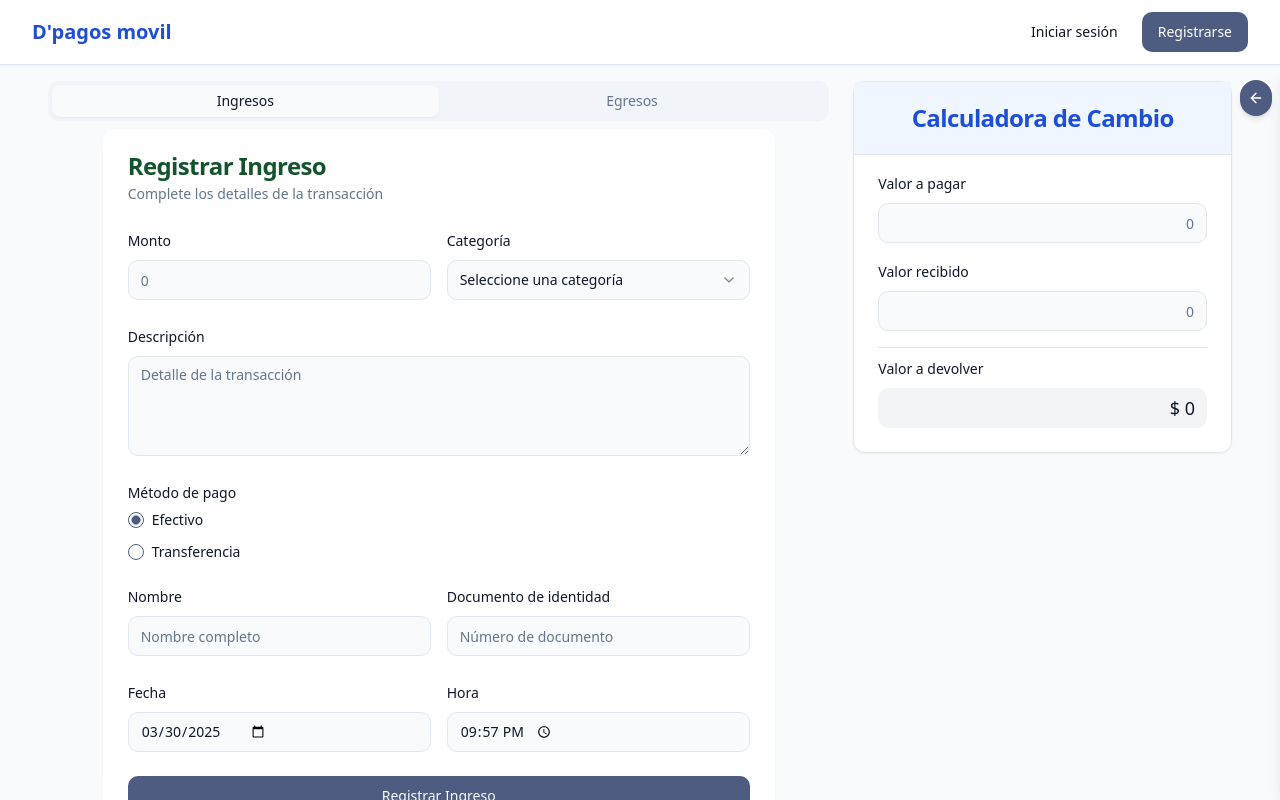
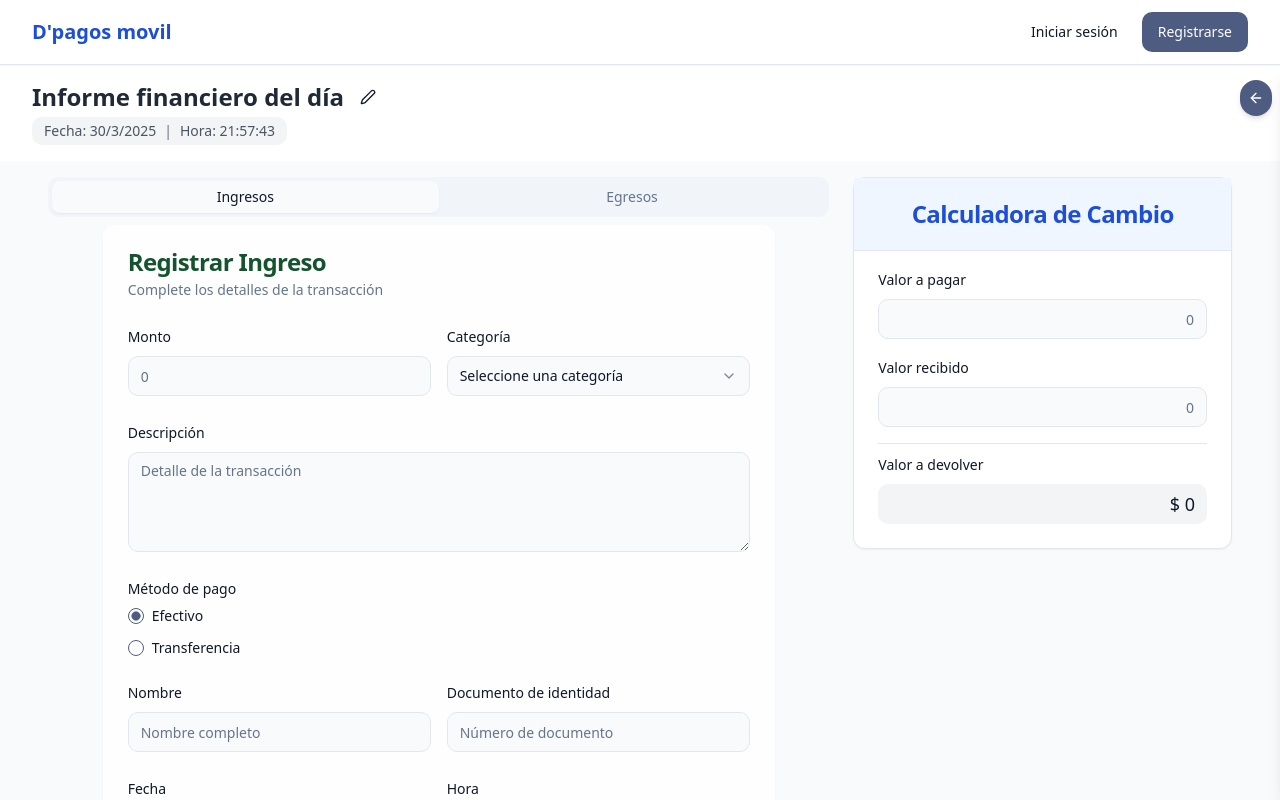
Before and after one commit to Alagar675/caja-diario, a React (Vite) app: page /dashboard in a window 1280 px wide. Built offline with nearby package versions, Linux system fonts and the light colour scheme; the HTML template or start-up script is replaced by a standard one.

Commit message:
Add editable title and date/time display
Implement an editable title and a non-editable date/time display below the navigation bar.

```diff
--- /dev/null
+++ b/src/components/dashboard/DashboardTitle.tsx
@@ -0,0 +1,94 @@
+
+import React, { useState, useEffect } from "react";
+import { Button } from "@/components/ui/button";
+import { Edit2, Check } from "lucide-react";
+
+interface DashboardTitleProps {
+  initialTitle?: string;
+}
+
+const DashboardTitle: React.FC<DashboardTitleProps> = ({
+  initialTitle = "Informe financiero del día"
+}) => {
+  const [title, setTitle] = useState(initialTitle);
+  const [editing, setEditing] = useState(false);
+  const [currentDate, setCurrentDate] = useState(new Date());
+
+  // Actualizar la fecha y hora cada segundo
+  useEffect(() => {
+    const intervalId = setInterval(() => {
+      setCurrentDate(new Date());
+    }, 1000);
+
+    return () => clearInterval(intervalId);
+  }, []);
+
+  const formatDate = (date: Date): string => {
+    return `${date.getDate()}/${date.getMonth() + 1}/${date.getFullYear()}`;
+  };
+
+  const formatTime = (date: Date): string => {
+    return `${String(date.getHours()).padStart(2, '0')}:${String(date.getMinutes()).padStart(2, '0')}:${String(date.getSeconds()).padStart(2, '0')}`;
+  };
+
+  const handleTitleChange = (e: React.ChangeEvent<HTMLInputElement>) => {
+    setTitle(e.target.value);
+  };
+
+  const toggleEditing = () => {
+    setEditing(!editing);
+  };
+
+  return (
+    <div className="w-full py-4 bg-white dark:bg-gray-950">
+      <div className="container mx-auto">
+        <div className="flex items-center justify-between">
+          <div className="flex-1">
+            {editing ? (
+              <div className="flex items-center gap-2">
+                <input
+                  type="text"
+                  value={title}
+                  onChange={handleTitleChange}
+                  className="text-2xl font-bold border-b-2 border-blue-500 outline-none bg-transparent w-full"
+                  autoFocus
+                />
+                <Button
+                  variant="ghost"
+                  size="icon"
+                  onClick={toggleEditing}
+                  className="h-8 w-8"
+                >
+                  <Check className="h-4 w-4" />
+                </Button>
+              </div>
+            ) : (
+              <div className="flex items-center gap-2">
+                <h1 className="text-2xl font-bold text-gray-800 dark:text-gray-100">
+                  {title}
+                </h1>
+                <Button
+                  variant="ghost"
+                  size="icon"
+                  onClick={toggleEditing}
+                  className="h-8 w-8"
+                >
+                  <Edit2 className="h-4 w-4" />
+                </Button>
+              </div>
+            )}
+          </div>
+        </div>
+        <div className="mt-1 flex items-center">
+          <div className="text-sm font-medium bg-gray-100 dark:bg-gray-800 px-3 py-1 rounded-md flex gap-2">
+            <span className="text-gray-600 dark:text-gray-300">Fecha: {formatDate(currentDate)}</span>
+            <span className="text-gray-500 dark:text-gray-400">|</span>
+            <span className="text-gray-600 dark:text-gray-300">Hora: {formatTime(currentDate)}</span>
+          </div>
+        </div>
+      </div>
+    </div>
+  );
+};
+
+export default DashboardTitle;
--- a/src/pages/Dashboard.tsx
+++ b/src/pages/Dashboard.tsx
@@ -2,6 +2,7 @@
 import React, { useState } from "react";
 import Navbar from "@/components/layout/Navbar";
 import Sidebar from "@/components/layout/Sidebar";
+import DashboardTitle from "@/components/dashboard/DashboardTitle";
 import TransactionForm from "@/components/transactions/TransactionForm";
 import TransactionList from "@/components/transactions/TransactionList";
 import ChangeCalculator from "@/components/calculator/ChangeCalculator";
@@ -22,6 +23,7 @@ const Dashboard = () => {
   return (
     <div className="flex flex-col h-screen bg-background">
       <Navbar />
+      <DashboardTitle />
       <div className="flex flex-1 overflow-hidden">
         <main className="flex-1 overflow-y-auto p-4">
           <div className="container mx-auto">
```
